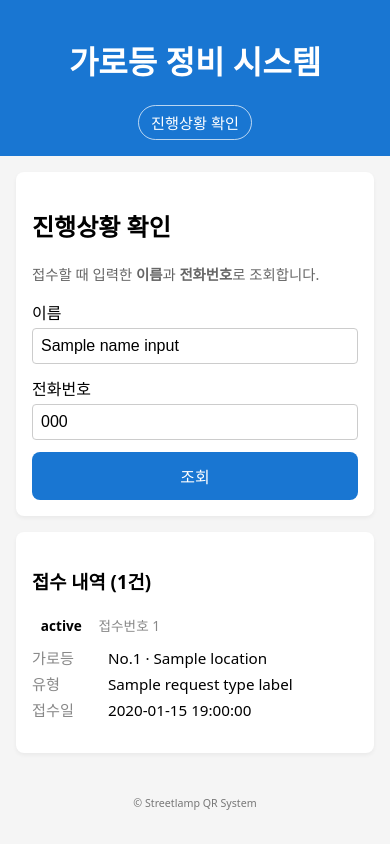
After one commit to hongkiryong-ux/streetlamp_qr, a FastAPI app: template templates/status_check.html in a window 390 px wide. The commit adds this page. Run offline with FastAPI, Linux system fonts and the light colour scheme; the template is opened without the code that fills it: most values are stand-ins (such as "Sample title", 1, 10 or a date in 2020); some libraries are stand-ins or nearby versions.

Commit message:
Add public request status lookup by name and phone

```diff
--- a/main.py
+++ b/main.py
@@ -12,6 +12,7 @@ from fastapi.staticfiles import StaticFiles
 from fastapi.templating import Jinja2Templates
 
 from sqlalchemy import select, delete, or_, func, cast, String
+from sqlalchemy.orm import selectinload
 from sqlalchemy.ext.asyncio import AsyncSession
 
 from apscheduler.schedulers.asyncio import AsyncIOScheduler
@@ -23,6 +24,7 @@ from starlette.middleware.sessions import SessionMiddleware
 from starlette.responses import StreamingResponse
 
 import os
+import re
 from io import BytesIO
 from datetime import datetime, timezone, date, time
 from zoneinfo import ZoneInfo
@@ -141,6 +143,27 @@ app.mount("/static", StaticFiles(directory="static"), name="static")
 templates = Jinja2Templates(directory="templates")
 templates.env.filters["fmt_kst"] = _fmt_kst
 templates.env.filters["fmt_kst_date"] = _fmt_kst_date
+
+REQUEST_TYPE_LABEL = {
+    RequestType.outage.value: "불점등",
+    RequestType.globe_broken.value: "글로브 파손",
+    RequestType.fall_risk.value: "전도 위험",
+    RequestType.low_brightness.value: "조도 불량",
+    RequestType.other.value: "기타",
+}
+REQUEST_STATUS_LABEL = {
+    RequestStatus.received.value: "접수",
+    RequestStatus.in_progress.value: "처리중",
+    RequestStatus.done.value: "완료",
+}
+
+
+def _normalize_phone(value: str) -> str:
+    return re.sub(r"\D", "", value or "")
+
+
+def _normalize_name(value: str) -> str:
+    return (value or "").strip()
 
 
 def _parse_date_yyyy_mm_dd(s: str) -> date | None:
@@ -349,6 +372,75 @@ async def create_request(
         request,
         "request_submitted.html",
         {"lamp_id": lamp_id_val},
+    )
+
+
+@app.get("/status")
+async def status_check_form(request: Request):
+    return templates.TemplateResponse(
+        request,
+        "status_check.html",
+        {
+            "RequestStatus": RequestStatus,
+            "RequestStatusLabel": REQUEST_STATUS_LABEL,
+            "RequestTypeLabel": REQUEST_TYPE_LABEL,
+            "results": None,
+            "error": None,
+            "name_input": "",
+            "phone_input": "",
+        },
+    )
+
+
+@app.post("/status")
+async def status_check_lookup(
+    request: Request,
+    name: str = Form(...),
+    phone: str = Form(...),
+    db: AsyncSession = Depends(get_db),
+):
+    name_n = _normalize_name(name)
+    phone_n = _normalize_phone(phone)
+    ctx = {
+        "RequestStatus": RequestStatus,
+        "RequestStatusLabel": REQUEST_STATUS_LABEL,
+        "RequestTypeLabel": REQUEST_TYPE_LABEL,
+        "name_input": name,
+        "phone_input": phone,
+    }
+
+    if not name_n or not phone_n:
+        return templates.TemplateResponse(
+            request,
+            "status_check.html",
+            {**ctx, "results": None, "error": "이름과 전화번호를 모두 입력해 주세요."},
+        )
+
+    result = await db.execute(
+        select(MaintenanceRequest)
+        .options(selectinload(MaintenanceRequest.lamp))
+        .where(func.lower(func.trim(MaintenanceRequest.name)) == name_n.lower())
+        .order_by(MaintenanceRequest.created_at.desc())
+    )
+    rows = [
+        r for r in result.scalars().all() if _normalize_phone(r.phone) == phone_n
+    ]
+
+    if not rows:
+        return templates.TemplateResponse(
+            request,
+            "status_check.html",
+            {
+                **ctx,
+                "results": None,
+                "error": "이름과 전화번호가 일치하는 접수 내역이 없습니다.",
+            },
+        )
+
+    return templates.TemplateResponse(
+        request,
+        "status_check.html",
+        {**ctx, "results": rows, "error": None},
     )
 
 
--- a/reporting.py
+++ b/reporting.py
@@ -125,11 +125,16 @@ def _send_via_resend_sync(
     key = os.environ.get("RESEND_API_KEY", "").strip()
     if not key:
         raise ResendApiError("RESEND_API_KEY 가 비어 있습니다.")
-    mail_from = (
-        os.environ.get("RESEND_FROM", "").strip()
-        or os.environ.get("SMTP_FROM", "").strip()
-        or "onboarding@resend.dev"
-    )
+    mail_from = (os.environ.get("RESEND_FROM", "") or "").strip()
+    # Resend는 @gmail.com 등 임의 발신 불가(도메인 검증 필요). SMTP_FROM 을 자동 사용하면 403 남.
+    if not mail_from and os.environ.get("RESEND_USE_SMTP_FROM", "").lower() in (
+        "1",
+        "true",
+        "yes",
+    ):
+        mail_from = (os.environ.get("SMTP_FROM", "") or "").strip()
+    if not mail_from:
+        mail_from = "onboarding@resend.dev"
     _smtp_log(f"[resend] POST /emails to={to_addr!r} from={mail_from!r} attach={attach_name!r}")
     payload = {
         "from": mail_from,
--- a/static/css/style.css
+++ b/static/css/style.css
@@ -9,6 +9,92 @@ body {
   color: white;
   padding: 1rem;
   text-align: center;
+}
+
+.header-nav {
+  margin: 0.5rem 0 0;
+}
+
+.header-nav a {
+  color: #fff;
+  text-decoration: none;
+  font-size: 0.95rem;
+  padding: 0.35rem 0.75rem;
+  border: 1px solid rgba(255, 255, 255, 0.7);
+  border-radius: 999px;
+  display: inline-block;
+}
+
+.header-nav a:hover {
+  background: rgba(255, 255, 255, 0.15);
+}
+
+.hint {
+  color: #666;
+  font-size: 0.9rem;
+  margin: 0 0 1rem;
+}
+
+.status-item {
+  border-top: 1px solid #eee;
+  padding: 0.85rem 0;
+}
+
+.status-item:first-of-type {
+  border-top: none;
+  padding-top: 0;
+}
+
+.status-item-head {
+  display: flex;
+  align-items: center;
+  gap: 0.5rem;
+  margin-bottom: 0.5rem;
+}
+
+.status-item-id {
+  color: #888;
+  font-size: 0.85rem;
+}
+
+.status-badge {
+  display: inline-block;
+  padding: 0.2rem 0.55rem;
+  border-radius: 999px;
+  font-size: 0.85rem;
+  font-weight: 600;
+}
+
+.status-received {
+  background: #e3f2fd;
+  color: #1565c0;
+}
+
+.status-in_progress {
+  background: #fff3e0;
+  color: #e65100;
+}
+
+.status-done {
+  background: #e8f5e9;
+  color: #2e7d32;
+}
+
+.status-item-meta {
+  list-style: none;
+  margin: 0;
+  padding: 0;
+  font-size: 0.95rem;
+}
+
+.status-item-meta li {
+  margin: 0.25rem 0;
+}
+
+.status-item-meta span {
+  display: inline-block;
+  min-width: 4.5rem;
+  color: #888;
 }
 
 .main {
--- a/templates/base.html
+++ b/templates/base.html
@@ -9,6 +9,9 @@
 <body>
   <header class="header">
     <h1>가로등 정비 시스템</h1>
+    <p class="header-nav">
+      <a href="/status">진행상황 확인</a>
+    </p>
   </header>
 
   <main class="main">
--- a/templates/request_submitted.html
+++ b/templates/request_submitted.html
@@ -5,5 +5,6 @@
   <h2>정비 의뢰가 접수되었습니다.</h2>
   <p>가로등 No: {{ lamp_id }}</p>
   <p>빠른 시일 내에 처리하겠습니다. 감사합니다.</p>
+  <p class="hint">진행상황은 상단 <a href="/status">진행상황 확인</a>에서 접수 시 입력한 이름과 전화번호로 조회할 수 있습니다.</p>
 </section>
 {% endblock %}
--- /dev/null
+++ b/templates/status_check.html
@@ -0,0 +1,51 @@
+{% extends "base.html" %}
+
+{% block content %}
+<section class="card">
+  <h2>진행상황 확인</h2>
+  <p class="hint">접수할 때 입력한 <strong>이름</strong>과 <strong>전화번호</strong>로 조회합니다.</p>
+
+  <form action="/status" method="post" class="form">
+    <label>
+      이름
+      <input type="text" name="name" required autocomplete="name" value="{{ name_input }}" />
+    </label>
+    <label>
+      전화번호
+      <input type="tel" name="phone" required autocomplete="tel" inputmode="tel" value="{{ phone_input }}" />
+    </label>
+    <button type="submit" class="btn-primary">조회</button>
+  </form>
+</section>
+
+{% if error %}
+  <p class="flash-error" role="alert">{{ error }}</p>
+{% endif %}
+
+{% if results %}
+  <section class="card">
+    <h3>접수 내역 ({{ results|length }}건)</h3>
+    {% for r in results %}
+      <article class="status-item">
+        <div class="status-item-head">
+          <span class="status-badge status-{{ r.status.value }}">
+            {{ RequestStatusLabel[r.status.value] }}
+          </span>
+          <span class="status-item-id">접수번호 {{ r.id }}</span>
+        </div>
+        <ul class="status-item-meta">
+          <li><span>가로등</span> No.{{ r.lamp_id }}{% if r.lamp and r.lamp.location %} · {{ r.lamp.location }}{% endif %}</li>
+          <li><span>유형</span> {{ RequestTypeLabel[r.request_type.value] }}</li>
+          <li><span>접수일</span> {{ r.created_at | fmt_kst }}</li>
+          {% if r.status == RequestStatus.done and r.completed_at %}
+            <li><span>완료일</span> {{ r.completed_at | fmt_kst }}</li>
+          {% endif %}
+          {% if r.status == RequestStatus.done and r.work_memo %}
+            <li><span>처리 내용</span> {{ r.work_memo }}</li>
+          {% endif %}
+        </ul>
+      </article>
+    {% endfor %}
+  </section>
+{% endif %}
+{% endblock %}
```
Also changed, not shown: 7 other files.
